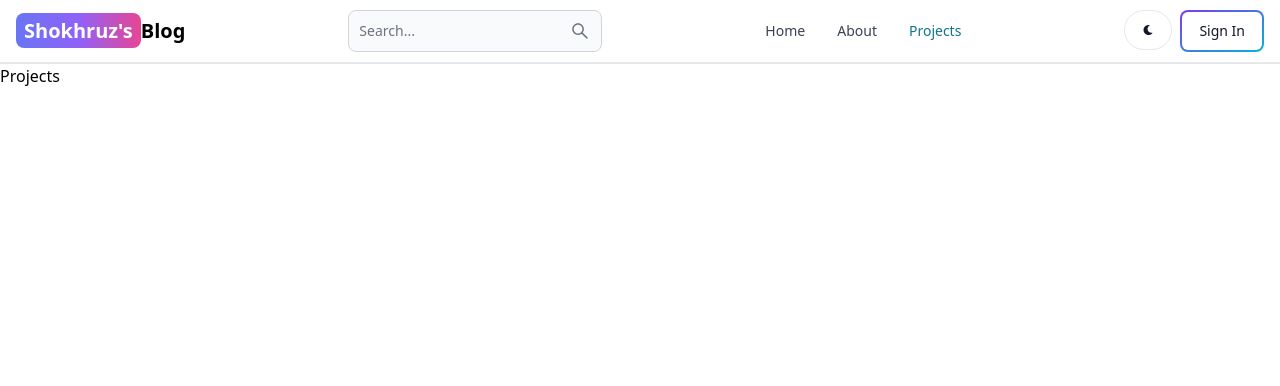
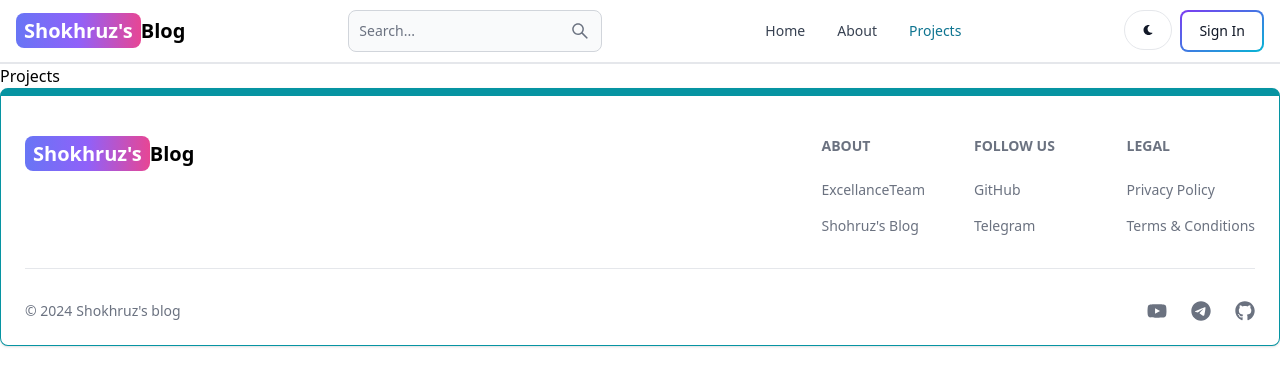
Before and after one commit to shokhruzisroilov/mern-blog, a React (Vite) app in the folder client/: page /projects in a window 1280 px wide. Shown: the top 386 px of the page. Built offline with nearby package versions, Linux system fonts and the light colour scheme.

Commit message:
create and add the footer component

```diff
--- a/client/src/App.jsx
+++ b/client/src/App.jsx
@@ -6,6 +6,7 @@
 import Dashboard from './pages/Dashboard'
 import Projects from './pages/Projects'
 import Header from './components/Header'
+import FooterCom from './components/Footer'
 
 export default function App() {
 	return (
@@ -19,6 +20,7 @@
 				<Route path='/dashboard' element={<Dashboard />} />
 				<Route path='/projects' element={<Projects />} />
 			</Routes>
+			<FooterCom />
 		</BrowserRouter>
 	)
 }
--- /dev/null
+++ b/client/src/components/Footer.jsx
@@ -0,0 +1,85 @@
+import { Footer } from 'flowbite-react'
+import { Link } from 'react-router-dom'
+import { FaYoutube, FaTelegram, FaGithub } from 'react-icons/fa6'
+
+export default function FooterCom() {
+	return (
+		<Footer container className='border border-t-8 border-teal-500'>
+			<div className='w-full max-w-7xl mx-auto'>
+				<div className='grid w-full justify-between sm:flex md:grid-cols-1'>
+					<div className='mt-5'>
+						<Link
+							to='/'
+							className='self-center whitespace-nowrap text-lg sm:text-xl font-semibold dark:text-white'
+						>
+							<span className='px-2 py-1 bg-gradient-to-r from-indigo-500 via-purple-500 to-pink-500 rounded-lg text-white'>
+								Shokhruz's
+							</span>
+							Blog
+						</Link>
+					</div>
+					<div className='grid grid-cols-2 gap-8 mt-4 sm:grid-cols-3 sm:gap-6'>
+						<div>
+							<Footer.Title title='About' />
+							<Footer.LinkGroup col>
+								<Footer.Link
+									href='https://excellance-team.vercel.app/'
+									target='_blank'
+									rel='noopener noreferrer'
+								>
+									ExcellanceTeam
+								</Footer.Link>
+								<Footer.Link
+									href='/about'
+									target='_blank'
+									rel='noopener noreferrer'
+								>
+									Shohruz's Blog
+								</Footer.Link>
+							</Footer.LinkGroup>
+						</div>
+						<div>
+							<Footer.Title title='Follow us' />
+							<Footer.LinkGroup col>
+								<Footer.Link
+									href='https://github.com/shokhruzisroilov'
+									target='_blank'
+									rel='noopener noreferrer'
+								>
+									GitHub
+								</Footer.Link>
+								<Footer.Link
+									href='https://t.me/shokhruzisroilov'
+									target='_blank'
+									rel='noopener noreferrer'
+								>
+									Telegram
+								</Footer.Link>
+							</Footer.LinkGroup>
+						</div>
+						<div>
+							<Footer.Title title='Legal' />
+							<Footer.LinkGroup col>
+								<Footer.Link href='#'>Privacy Policy</Footer.Link>
+								<Footer.Link href='#'>Terms &amp; Conditions</Footer.Link>
+							</Footer.LinkGroup>
+						</div>
+					</div>
+				</div>
+				<Footer.Divider />
+				<div className='w-full sm:flex sm:items-center sm:justify-between'>
+					<Footer.Copyright
+						href='#'
+						by="Shokhruz's blog"
+						year={new Date().getFullYear()}
+					/>
+					<div className='flex gap-6 sm:mt-0 mt-4 sm:justify-center'>
+						<Footer.Icon href='#' icon={FaYoutube} />
+						<Footer.Icon href='#' icon={FaTelegram} />
+						<Footer.Icon href='#' icon={FaGithub} />
+					</div>
+				</div>
+			</div>
+		</Footer>
+	)
+}
```
